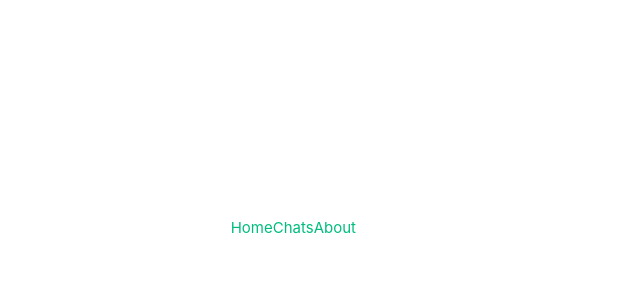
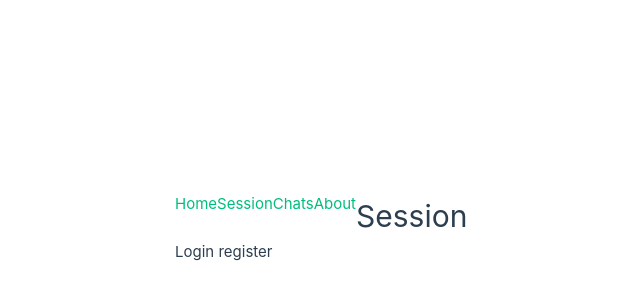
Before and after one commit to juli6464/vue-router, a Vue app: page /session in a window 1280 px wide. Before the commit this address had no page. Shown: the part 172-472 px from the top of the page, without its empty margins (284-924 px from the left). Built offline with nearby package versions, Linux system fonts and the light colour scheme.

Commit message:
rutas con nombre

```diff
--- a/src/App.vue
+++ b/src/App.vue
@@ -3,9 +3,10 @@
 
 <template>
   <div>
-    <router-link to="/">Home</router-link>
+    <router-link :to="{ name: 'home' }">Home</router-link>
+    <router-link to="/session">Session</router-link>
     <router-link to="/chats">Chats</router-link>
-    <router-link to="/about">About</router-link>
+    <router-link :to="{ name:'about' }">About</router-link>
 
   </div>
   <router-view/>
--- a/src/router/index.js
+++ b/src/router/index.js
@@ -8,10 +8,26 @@
   routes: [
     {
       path: '/', // Home page
-    component: HomeView, // HomeView es el componente que se mostrará en la ruta '/'
+      name: 'home',
+      component: HomeView, // HomeView es el componente que se mostrará en la ruta '/'
+    },
+    {
+      path: '/session',
+      name: 'session',
+      component: () => import('../views/SessionView.vue'),
+      children: [
+        {
+          path: '',
+          components: {
+            default: () => import('../views/LoginView.vue'),
+            register: () => import('../views/RegisterView.vue'),
+          }
+        }
+      ]
     },
     {
       path: '/about',
+      name: 'about',
       component: () => import('../views/AboutView.vue'),
     },
     {
--- /dev/null
+++ b/src/views/LoginView.vue
@@ -0,0 +1,3 @@
+<template>
+    Login
+</template>
--- /dev/null
+++ b/src/views/RegisterView.vue
@@ -0,0 +1,3 @@
+<template>
+    register
+</template>
--- /dev/null
+++ b/src/views/SessionView.vue
@@ -0,0 +1,5 @@
+<template>
+    <h1>Session</h1>
+    <router-view />
+    <router-view name="register" />
+</template>
```
